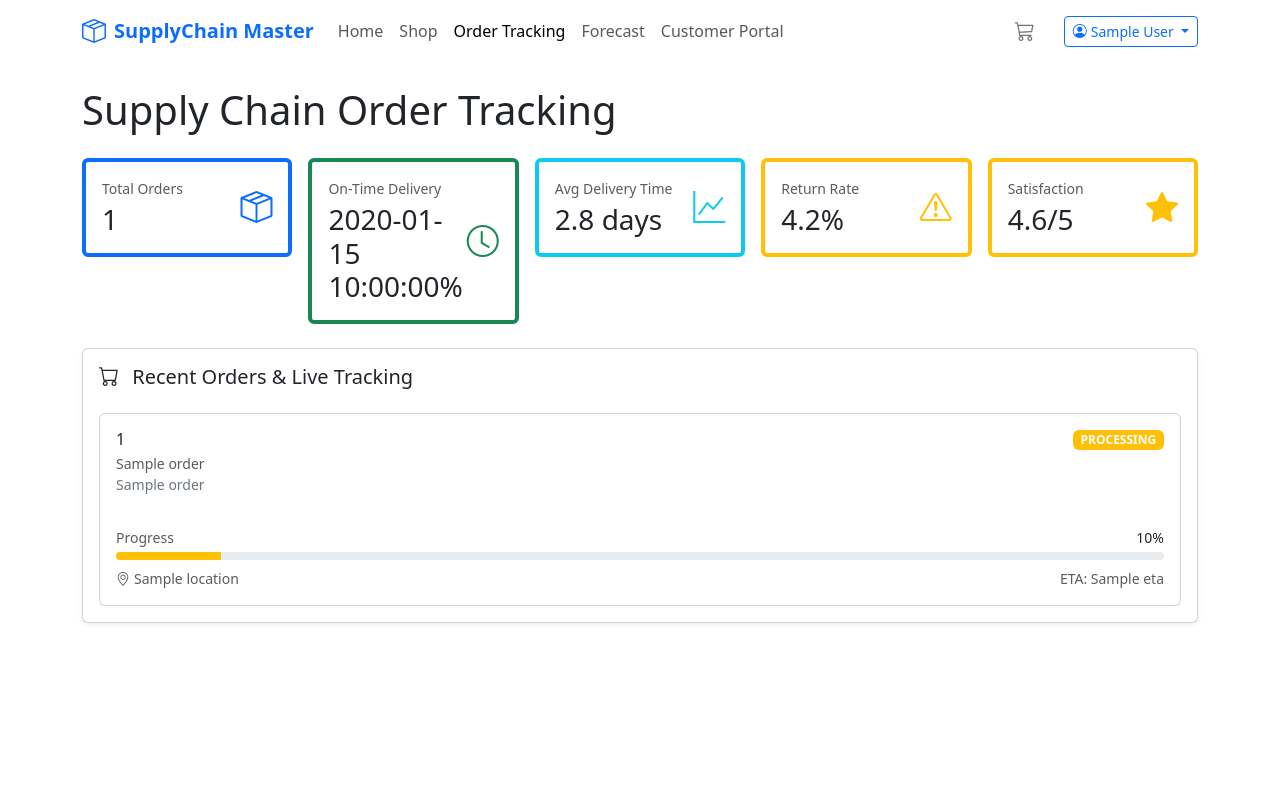
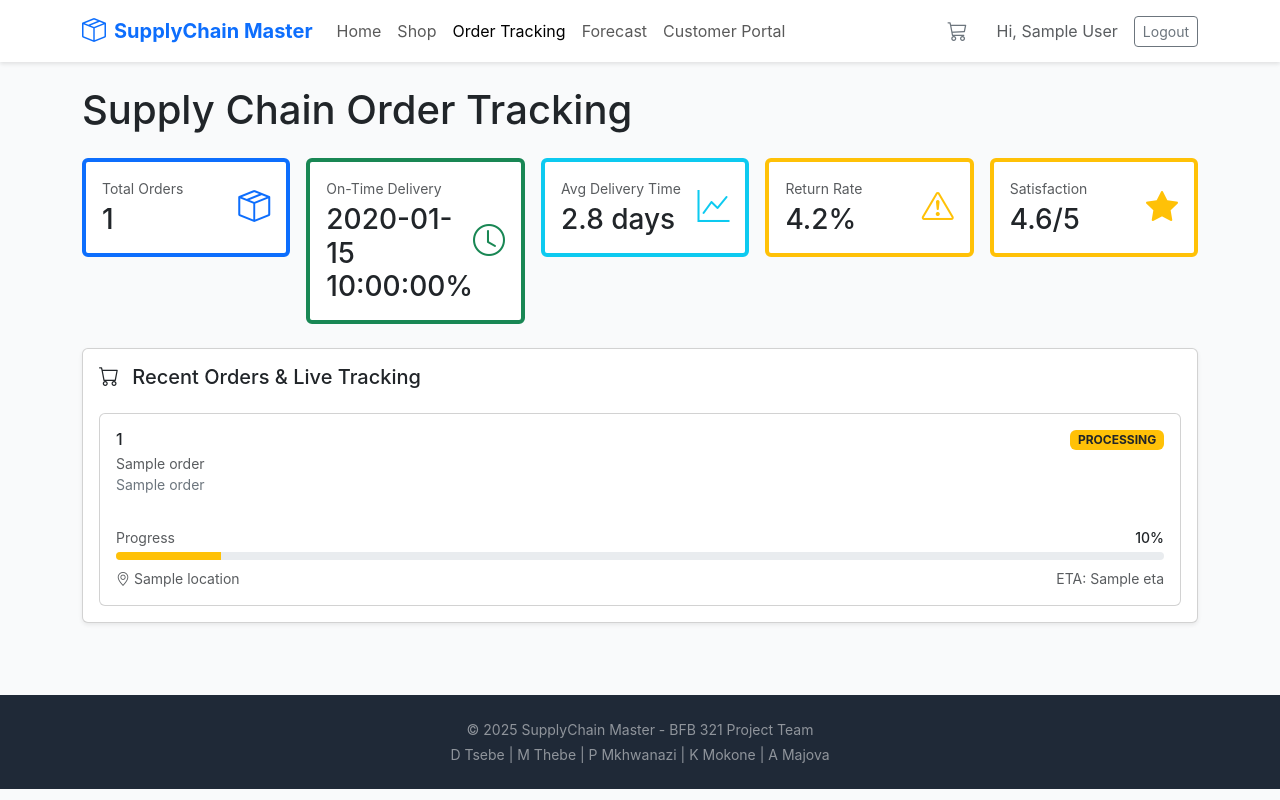
Before and after one commit to u22754459/Group_29-Retail-Supply-Chain, a Flask app: template templates/tracking.html in a window 1280 px wide. Run offline with Flask 3, Linux system fonts and the light colour scheme; the visitor is signed in with stand-in values (Sample User, id 1); the template is opened without the code that fills it: most values are stand-ins (such as "Sample title", 1, 10 or a date in 2020).

Commit message:
Enhance tracking page with styles and layout updates
Added custom styles and improved order tracking layout.

```diff
--- a/templates/tracking.html
+++ b/templates/tracking.html
@@ -6,9 +6,70 @@
     <title>Order Tracking - Supply Chain Management System</title>
     <link href="https://cdn.jsdelivr.net/npm/bootstrap@5.3.2/dist/css/bootstrap.min.css" rel="stylesheet">
     <link rel="stylesheet" href="https://cdn.jsdelivr.net/npm/bootstrap-icons@1.11.1/font/bootstrap-icons.css">
-    <link rel="stylesheet" href="{{ url_for('static', filename='css/tracking.css') }}">
+    <style>
+        body {
+            background-color: #f9fafb;
+            font-family: -apple-system, BlinkMacSystemFont, 'Segoe UI', Roboto, sans-serif;
+        }
+
+        .navbar {
+            box-shadow: 0 2px 4px rgba(0, 0, 0, 0.1);
+        }
+
+        .stat-card {
+            border-left: 4px solid;
+            transition: transform 0.2s, box-shadow 0.2s;
+        }
+
+        .stat-card:hover {
+            transform: translateY(-2px);
+            box-shadow: 0 4px 12px rgba(0, 0, 0, 0.1);
+        }
+
+        .order-card {
+            transition: box-shadow 0.2s, transform 0.2s;
+            animation: fadeIn 0.5s ease-out;
+        }
+
+        .order-card:hover {
+            box-shadow: 0 4px 12px rgba(0, 0, 0, 0.1);
+            transform: translateY(-2px);
+        }
+
+        .progress-bar {
+            transition: width 1s ease-in-out;
+            animation: progressSlide 1.5s ease-out;
+        }
+
+        @keyframes progressSlide {
+            from { width: 0%; }
+        }
+
+        @keyframes fadeIn {
+            from {
+                opacity: 0;
+                transform: translateY(10px);
+            }
+            to {
+                opacity: 1;
+                transform: translateY(0);
+            }
+        }
+
+        .footer {
+            background-color: #1f2937;
+            color: white;
+        }
+
+        .order-card:nth-child(1) { animation-delay: 0.1s; }
+        .order-card:nth-child(2) { animation-delay: 0.2s; }
+        .order-card:nth-child(3) { animation-delay: 0.3s; }
+        .order-card:nth-child(4) { animation-delay: 0.4s; }
+        .order-card:nth-child(5) { animation-delay: 0.5s; }
+    </style>
 </head>
 <body>
+    <!-- Navigation Bar -->
     <nav class="navbar navbar-expand-lg navbar-light bg-white sticky-top">
         <div class="container">
             <a class="navbar-brand d-flex align-items-center" href="{{ url_for('index') }}">
@@ -27,18 +88,12 @@
                     <li class="nav-item"><a class="nav-link" href="{{ url_for('customer') }}">Customer Portal</a></li>
                 </ul>
                 <div class="d-flex align-items-center gap-3">
-                    <a href="{{ url_for('shop') }}" class="btn btn-link position-relative">
+                    <a href="{{ url_for('shop') }}" class="btn btn-link">
                         <i class="bi bi-cart3 fs-5 text-secondary"></i>
                     </a>
-                    {% if session.user_id %}
-                        <div class="dropdown">
-                            <button class="btn btn-outline-primary btn-sm dropdown-toggle" type="button" data-bs-toggle="dropdown">
-                                <i class="bi bi-person-circle me-1"></i>{{ session.user_name }}
-                            </button>
-                            <ul class="dropdown-menu">
-                                <li><a class="dropdown-item" href="{{ url_for('logout') }}">Logout</a></li>
-                            </ul>
-                        </div>
+                    {% if session.get('user_id') %}
+                        <span class="text-muted">Hi, {{ session.get('user_name') }}</span>
+                        <a href="{{ url_for('logout') }}" class="btn btn-outline-secondary btn-sm">Logout</a>
                     {% else %}
                         <a href="{{ url_for('login') }}" class="btn btn-primary btn-sm">Login</a>
                         <a href="{{ url_for('signup') }}" class="btn btn-success btn-sm">Sign Up</a>
@@ -48,23 +103,27 @@
         </div>
     </nav>
 
-    <div class="container py-4">
     <!-- Flash Messages -->
     {% with messages = get_flashed_messages(with_categories=true) %}
         {% if messages %}
+            <div class="container mt-3">
                 {% for category, message in messages %}
                     <div class="alert alert-{{ category }} alert-dismissible fade show" role="alert">
                         {{ message }}
                         <button type="button" class="btn-close" data-bs-dismiss="alert"></button>
                     </div>
                 {% endfor %}
+            </div>
         {% endif %}
     {% endwith %}
 
+    <!-- Main Content -->
+    <div class="container py-4">
         <h1 class="mb-4">Supply Chain Order Tracking</h1>
 
-        <!-- KPI Metrics -->
+        <!-- KPI Metrics Row -->
         <div class="row g-3 mb-4">
+            <!-- Total Orders Card -->
             <div class="col-md">
                 <div class="card stat-card border-start border-primary border-4">
                     <div class="card-body">
@@ -78,6 +137,8 @@
                     </div>
                 </div>
             </div>
+
+            <!-- On-Time Delivery Card -->
             <div class="col-md">
                 <div class="card stat-card border-start border-success border-4">
                     <div class="card-body">
@@ -91,6 +152,8 @@
                     </div>
                 </div>
             </div>
+
+            <!-- Average Delivery Time Card -->
             <div class="col-md">
                 <div class="card stat-card border-start border-info border-4">
                     <div class="card-body">
@@ -104,6 +167,8 @@
                     </div>
                 </div>
             </div>
+
+            <!-- Return Rate Card -->
             <div class="col-md">
                 <div class="card stat-card border-start border-warning border-4">
                     <div class="card-body">
@@ -117,6 +182,8 @@
                     </div>
                 </div>
             </div>
+
+            <!-- Satisfaction Card -->
             <div class="col-md">
                 <div class="card stat-card border-start border-warning border-4">
                     <div class="card-body">
@@ -132,13 +199,15 @@
             </div>
         </div>
 
-        <!-- Orders List -->
+        <!-- Orders List Section -->
         <div class="card shadow-sm">
             <div class="card-body">
                 <h5 class="card-title mb-4">
                     <i class="bi bi-cart me-2"></i>
                     Recent Orders & Live Tracking
                 </h5>
+
+                {% if orders %}
                 <div class="vstack gap-3">
                     {% for order in orders %}
                     <div class="card order-card">
@@ -149,15 +218,17 @@
                                     <p class="small text-muted mb-0">{{ order.customer_name }}</p>
                                     <p class="small text-secondary">{{ order.product_name }}</p>
                                 </div>
-                                    <span class="badge
-                                        {% if order.status == 'delivered' %}bg-success
-                                        {% elif order.status == 'in-transit' %}bg-info
-                                        {% elif order.status == 'processing' %}bg-warning
-                                        {% elif order.status == 'delayed' %}bg-danger
-                                        {% else %}bg-secondary
-                                        {% endif %}">
-                                        {{ order.status.upper() }}
-                                    </span>
+                                {% if order.status == 'processing' %}
+                                    <span class="badge bg-warning text-dark">PROCESSING</span>
+                                {% elif order.status == 'in-transit' %}
+                                    <span class="badge bg-info">IN-TRANSIT</span>
+                                {% elif order.status == 'delivered' %}
+                                    <span class="badge bg-success">DELIVERED</span>
+                                {% elif order.status == 'delayed' %}
+                                    <span class="badge bg-danger">DELAYED</span>
+                                {% else %}
+                                    <span class="badge bg-secondary">{{ order.status|upper }}</span>
+                                {% endif %}
                             </div>
                             <div class="mb-2">
                                 <div class="d-flex justify-content-between small mb-1">
@@ -165,15 +236,17 @@
                                     <span class="fw-medium">{{ order.progress }}%</span>
                                 </div>
                                 <div class="progress" style="height: 8px;">
-                                        <div class="progress-bar
-                                            {% if order.status == 'delivered' %}bg-success
-                                            {% elif order.status == 'in-transit' %}bg-info
-                                            {% elif order.status == 'processing' %}bg-warning
-                                            {% elif order.status == 'delayed' %}bg-danger
-                                            {% else %}bg-secondary
-                                            {% endif %}"
-                                            style="width: {{ order.progress }}%;">
-                                        </div>
+                                    {% if order.status == 'processing' %}
+                                        <div class="progress-bar bg-warning" style="width: {{ order.progress }}%;"></div>
+                                    {% elif order.status == 'in-transit' %}
+                                        <div class="progress-bar bg-info" style="width: {{ order.progress }}%;"></div>
+                                    {% elif order.status == 'delivered' %}
+                                        <div class="progress-bar bg-success" style="width: {{ order.progress }}%;"></div>
+                                    {% elif order.status == 'delayed' %}
+                                        <div class="progress-bar bg-danger" style="width: {{ order.progress }}%;"></div>
+                                    {% else %}
+                                        <div class="progress-bar bg-secondary" style="width: {{ order.progress }}%;"></div>
+                                    {% endif %}
                                 </div>
                             </div>
                             <div class="d-flex justify-content-between small text-muted">
@@ -184,19 +257,27 @@
                     </div>
                     {% endfor %}
                 </div>
+                {% else %}
+                <div class="text-center py-5">
+                    <i class="bi bi-inbox fs-1 text-muted"></i>
+                    <p class="text-muted mt-3">No orders found</p>
+                </div>
+                {% endif %}
             </div>
         </div>
     </div>
 
+    <!-- Footer -->
     <footer class="footer mt-5 py-4">
         <div class="container">
             <div class="text-center small text-white-50">
                 <p class="mb-1">&copy; 2025 SupplyChain Master - BFB 321 Project Team</p>
-                <p class="mb-0">D Tsebe | M Thebe | P Mkhwanazi | K Mokone </p>
+                <p class="mb-0">D Tsebe | M Thebe | P Mkhwanazi | K Mokone | A Majova</p>
             </div>
         </div>
     </footer>
 
+    <!-- Bootstrap JS -->
     <script src="https://cdn.jsdelivr.net/npm/bootstrap@5.3.2/dist/js/bootstrap.bundle.min.js"></script>
 </body>
 </html>
```
Lines whose indentation alone changed are shown as unchanged.
